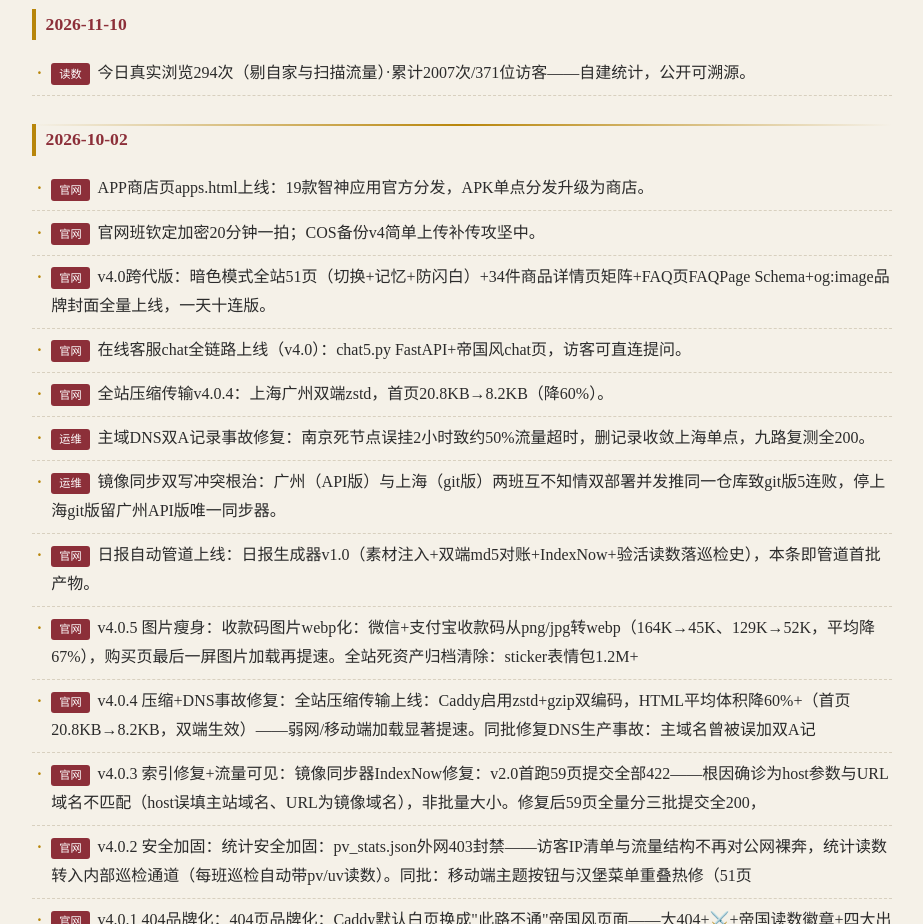
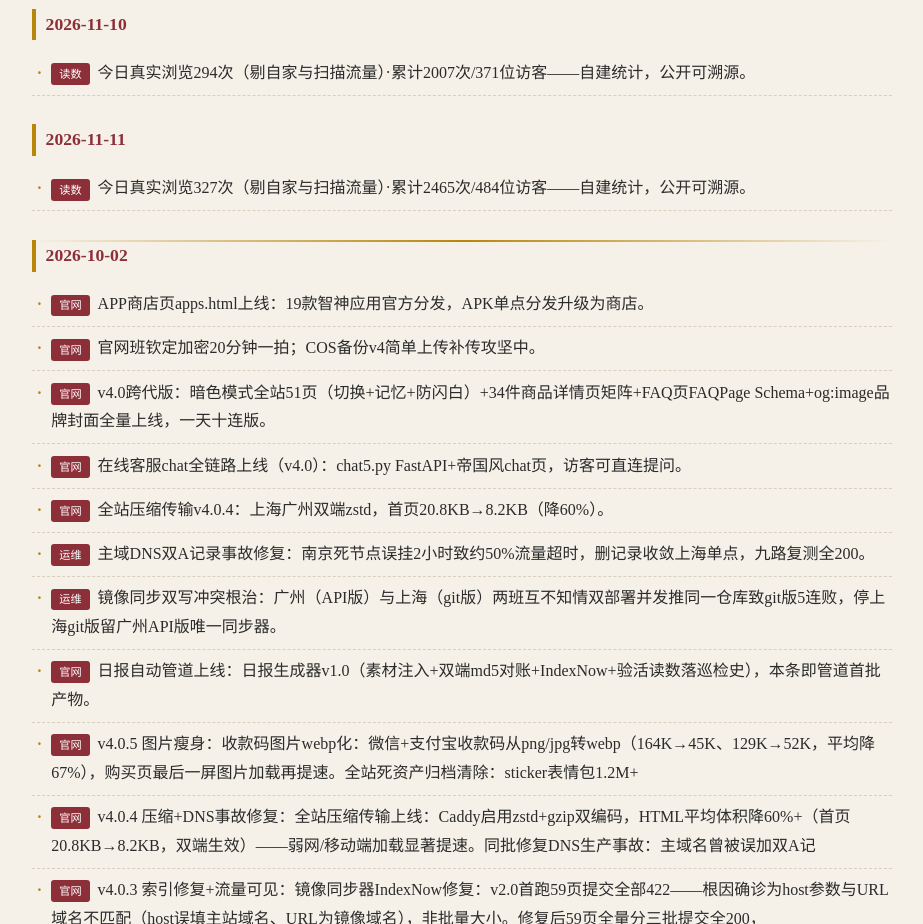
Before and after one commit to xushilianzhuren/xushilianzhuren.github.io, a plain HTML site: page daily.html in a window 1280 px wide. Shown: the part 4800-5724 px from the top of the page, without its empty margins (178-1101 px from the left). Drawn offline with Linux system fonts and the light colour scheme.

Commit message:
mirror sync daily.html 11112100

```diff
--- a/daily.html
+++ b/daily.html
@@ -271,6 +271,11 @@ html[data-theme="dark"] .zs-theme-btn{background:rgba(32,29,26,.92);border-color
 <li><span class="tag">读数</span>今日真实浏览294次（剔自家与扫描流量）·累计2007次/371位访客——自建统计，公开可溯源。</li>
 </ul>
 
+<h2>2026-11-11</h2>
+<ul>
+<li><span class="tag">读数</span>今日真实浏览327次（剔自家与扫描流量）·累计2465次/484位访客——自建统计，公开可溯源。</li>
+</ul>
+
 <div class="rule">
 
 <h2>2026-10-02</h2>
```
